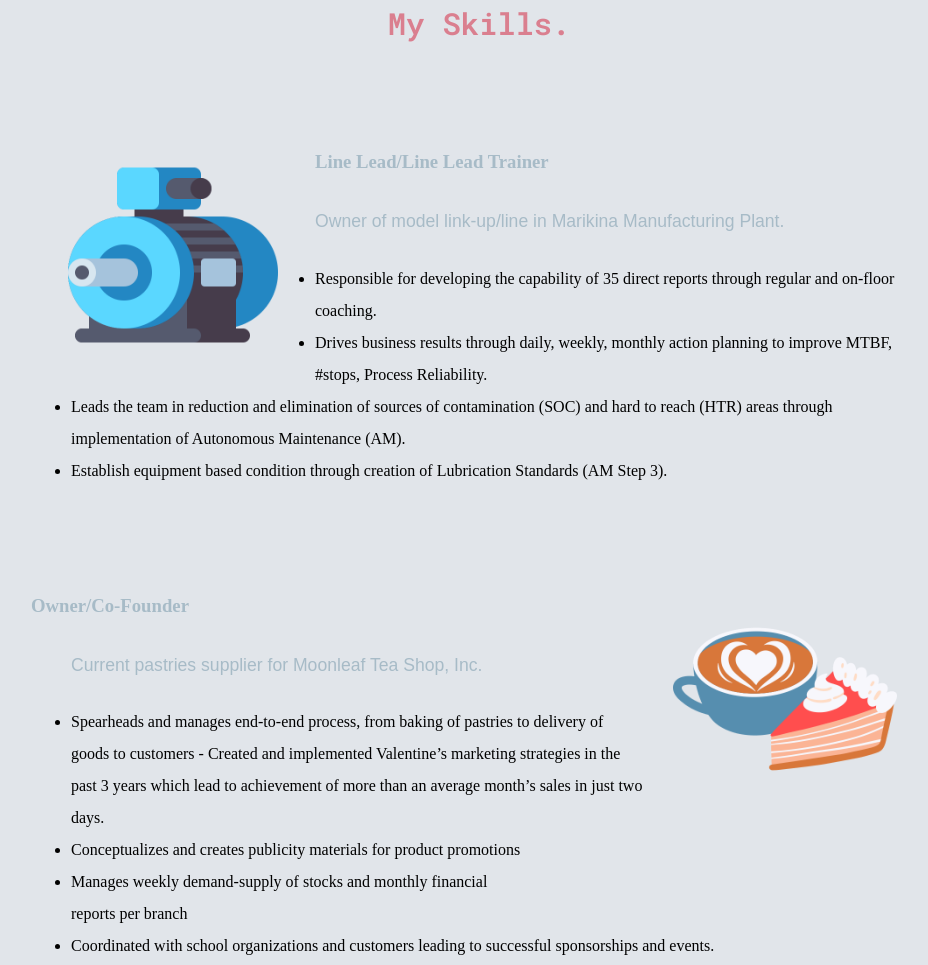
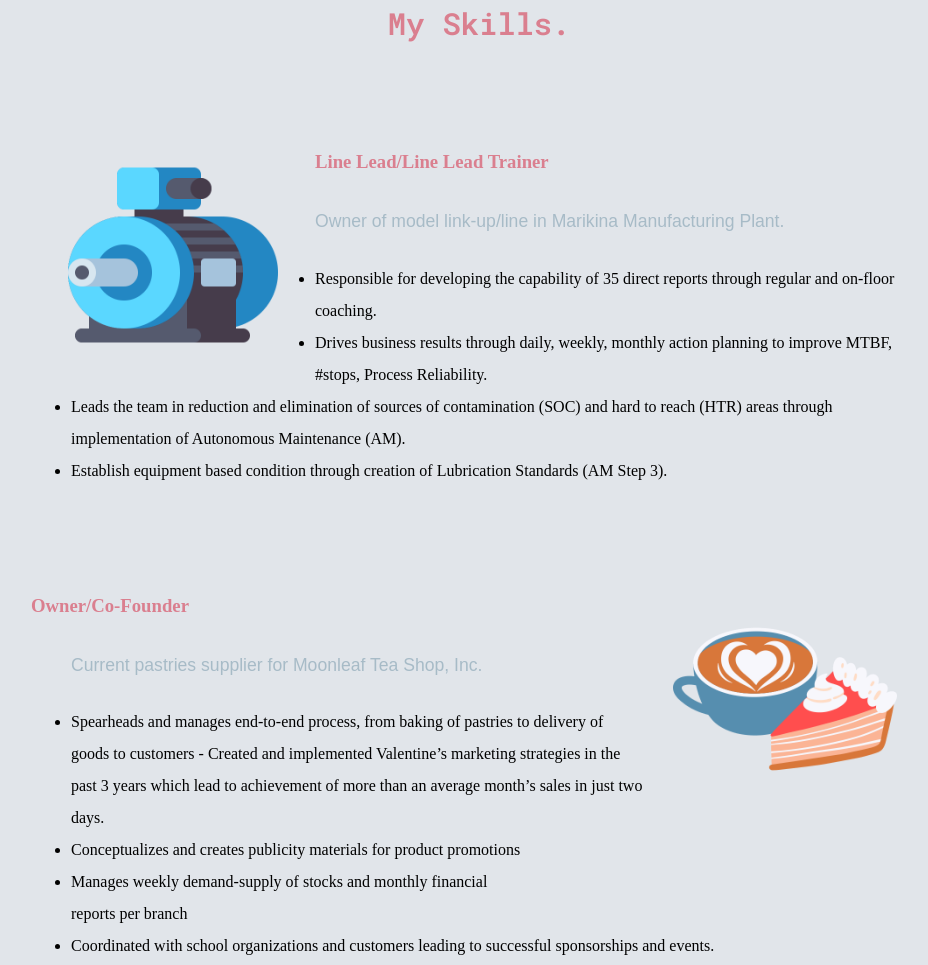
Before and after one commit to bmpandrada/beavlog, a plain HTML site: page index.html in a window 1280 px wide. Shown: the part 1774-2739 px from the top of the page, without its empty margins (161-1089 px from the left). Drawn offline with Linux system fonts and the light colour scheme.

Commit message:
Update style.css

```diff
--- a/css/style.css
+++ b/css/style.css
@@ -32,7 +32,7 @@ h2 {
 }
 
 h3 {
-    color: #A7BBC7;
+    color: #DA7F8F;
 }
 
 h4 {
```
